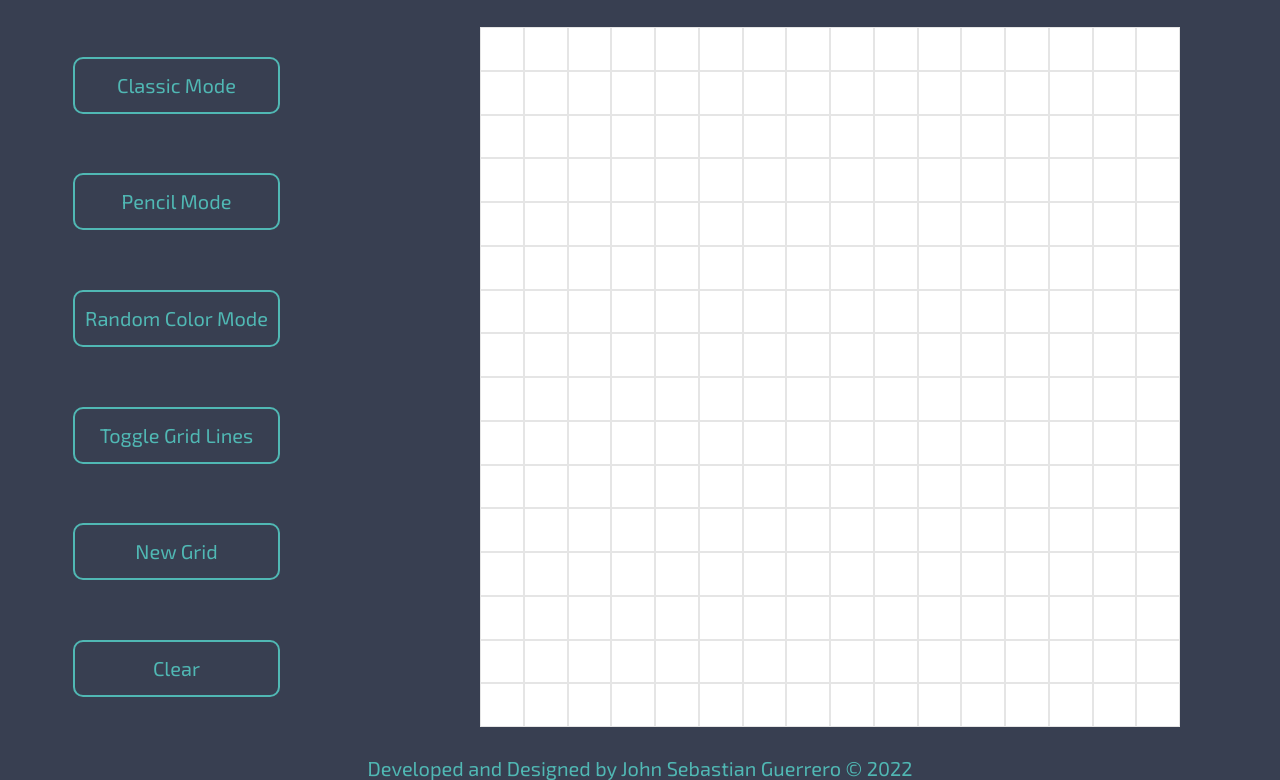
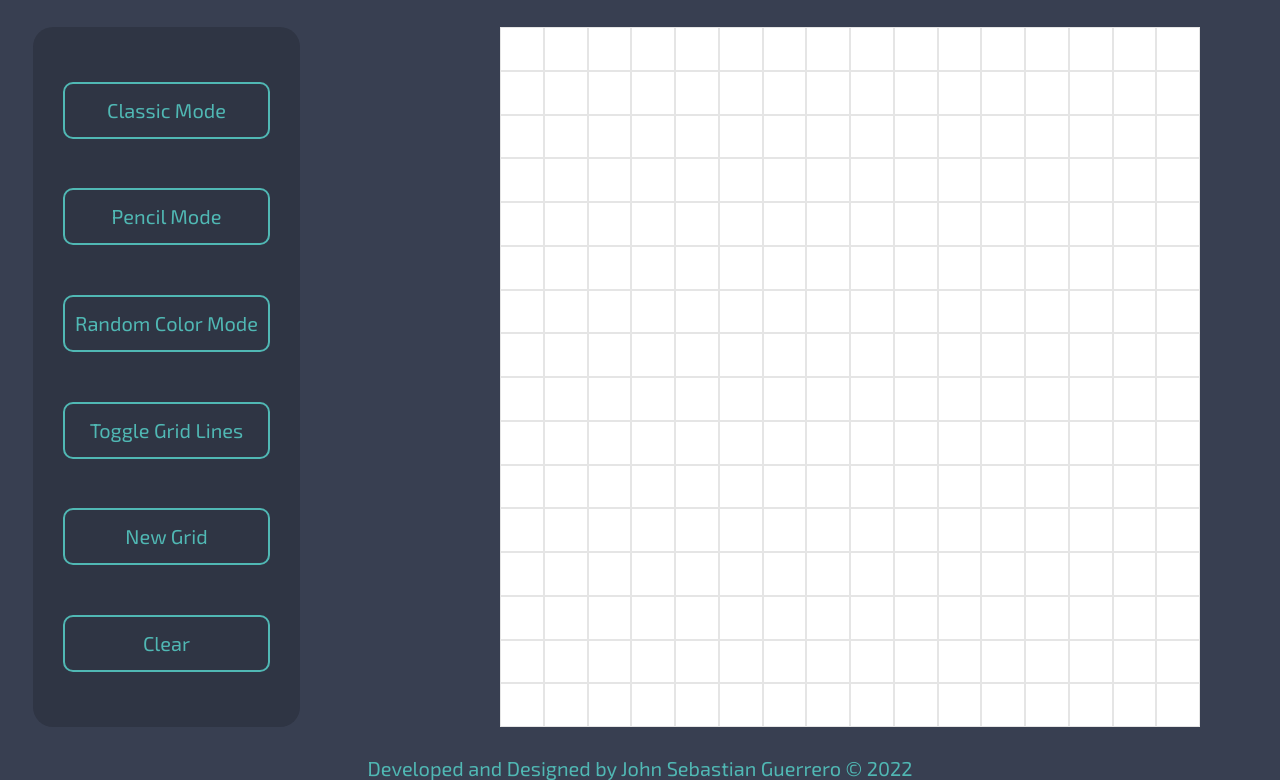
Before and after one commit to JohnSebastian3/etch-a-sketch, a plain HTML site: page index.html in a window 1280 px wide. Shown: the part 135-915 px from the top of the page. Drawn offline with Linux system fonts and the light colour scheme.

```diff
--- a/css/style.css
+++ b/css/style.css
@@ -46,11 +46,14 @@ body {
   display: flex;
   justify-content: flex-end;
   gap: 20rem;
-  padding-right: 10rem;
+  padding-right: 8rem;
   margin-bottom: 3rem;
 }
 
 .options {
+  background-color: #2f3544;
+  padding: 3rem;
+  border-radius: 20px;
   display: flex;
   flex-direction: column;
   justify-content: space-around;
```
